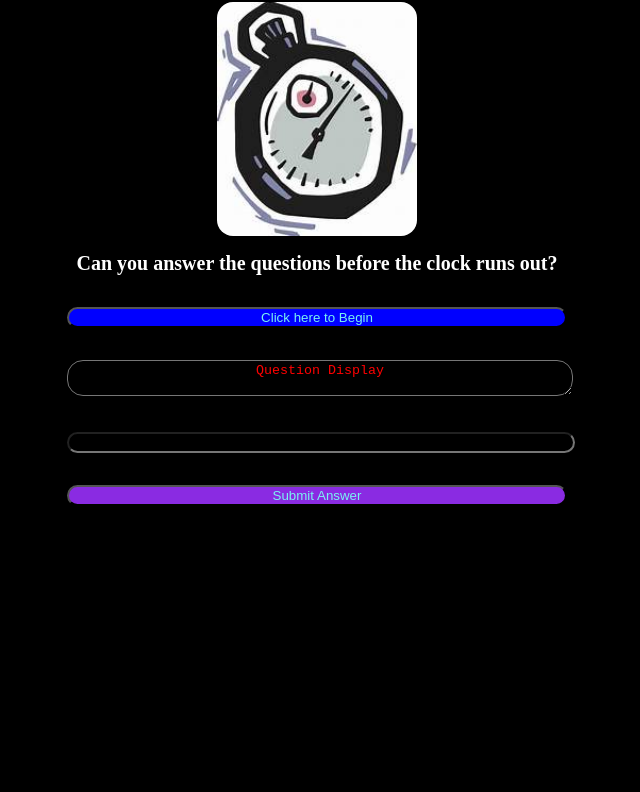
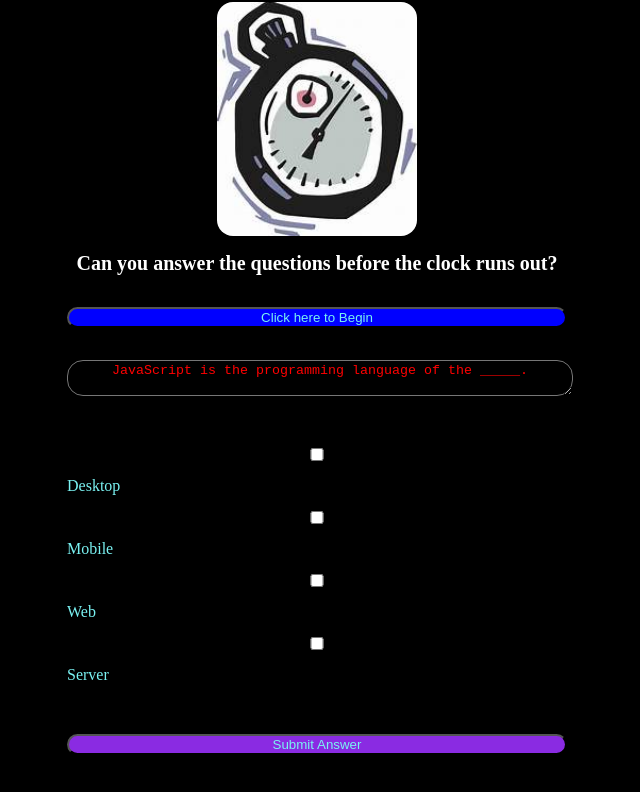
Before and after one commit to Clarsen1782/quiz-c3, a plain HTML site: page index.html in a window 1280 px wide. Both pictures are taken after a click on the button "Click here to Begin". Shown: the part 104-896 px from the top of the page, without its empty margins (323-963 px from the left). Before the commit the page ends 800 px from the top, so only its background shows below. Drawn offline with nearby package versions, Linux system fonts and the light colour scheme.

Commit message:
Unable to format answer choices

```diff
--- a/assets/js/script.js
+++ b/assets/js/script.js
@@ -1,16 +1,89 @@
 var beginButtonE1 = $("#begin");
 var questionsE1 = $("#questions");
-var answerInputE1 = $("#answer");
+var choicesContainerE1 = $("#choices");
 var submitButtonE1 = $("#submit");
 
 var isDark = true;
 
+var questionsArray = [
+  {
+    question: "JavaScript is the programming language of the _____.",
+    choices: ["Desktop", "Mobile", "Web", "Server"],
+    correctAnswer: "Web",
+  },
+  {
+    question: "JavaScript code can be written in ____.",
+    choices: ["JavaScript file (.js file)", "HTML document directly", "JavaScript file and in HTML document directly", "In style sheets (.css file)"],
+    correctAnswer: "JavaScript file and in HTML document directly",
+  },
+  {
+    question: "In JavaScript, single line comment begins with ___.",
+    choices: ["#", "/*", "$", "//"],
+    correctAnswer: "//",
+  },
+  {
+    question: "Which JavaScript keyword is used to declare a variable?",
+    choices: ["Var", "var*", "let", "All of the Above"],
+    correctAnswer: "var",
+  },
+  {
+    question: "JavaScript language is _____?",
+    choices: ["Object-oriented", "Object-based*", "Functional programming", "All of the above"],
+    correctAnswer: "Object-based",
+  },
+];
+
+var currentQuestionIndex = 0;
+
 beginButtonE1.on("click", function () {
-    //show first quuestion
-    alert("Hello");
+  displayQuestion(currentQuestionIndex);
 });
 
 submitButtonE1.on("click", function () {
-    //submit first question and bring up remaining questions
-    alert("lets do a quiz")
-});
+    var selectedChoice = $("input[name='choice']:checked").val();
+    var correctAnswer = questionsArray[currentQuestionIndex].correctAnswer;
+
+    if (!selectedChoice) {
+      alert("Please select an answer before submitting.");
+      return;
+    }
+
+    if (selectedChoice === correctAnswer) {
+      alert("Correct! Next question.");
+      currentQuestionIndex++;
+      if (currentQuestionIndex < questionsArray.length) {
+        displayQuestion(currentQuestionIndex);
+      } else {
+        alert("Quiz completed!");
+        // You may want to perform some action when the quiz is completed
+      }
+    } else {
+      alert("Incorrect. Try again.");
+      // You might want to implement logic for incorrect answers
+    }
+  });
+
+
+  function displayQuestion(index) {
+    var currentQuestion = questionsArray[index];
+    var questionText = currentQuestion.question;
+    var answer = currentQuestion.answer;
+
+    questionsE1.html(questionText);
+
+    choicesContainerE1.empty();
+
+    for (var i = 0; i < currentQuestion.choices.length; i++) {
+      var choiceLabel = $("<label>");
+      var choiceInput = $("<input type='checkbox' name='choice' value='" + currentQuestion.choices[i] + "'>");
+      choiceLabel.append(choiceInput);
+      choiceLabel.append(currentQuestion.choices[i]);
+
+      choicesContainerE1.append(choiceLabel);
+      choicesContainerE1.append("<br>");
+    }
+
+    $(".answer-link").on("click", function() {
+      alert("Answer: " + answer);
+    });
+  }
--- a/index.html
+++ b/index.html
@@ -1,25 +1,31 @@
 <!DOCTYPE html>
 <html lang="en">
+
 <head>
     <meta charset="UTF-8">
     <meta name="viewport" content="width=device-width, initial-scale=1.0">
     <title>Quiz</title>
     <link rel="stylesheet" href="./assets/css/style.css">
 </head>
+
 <body>
     <header>
         <h1>Quiz Time</h1>
-        <img src="./assets/image/timer.jpg" alt="Cartoon Timer"/>
+        <img src="./assets/image/timer.jpg" alt="Cartoon Timer" />
         <h3>Can you answer the questions before the clock runs out?</h3>
     </header>
     <button type="button" id="begin">Click here to Begin</button>
     <br>
     <textarea id="questions" name="questions">Question Display</textarea>
     <br>
-    <input type="text" id="answer"><br>
+    <div id="choices">
+        <!-- Choices will be dynamically populated here -->
+    </div>
+    <br>
     <button type="submit" id="submit">Submit Answer</button>
 
     <script src="https://code.jquery.com/jquery-3.5.1.min.js"></script>
     <script src="./assets/js/script.js"></script>
 </body>
+
 </html>
```
Also changed, not shown: assets/css/style.css (line endings or trailing spaces).
